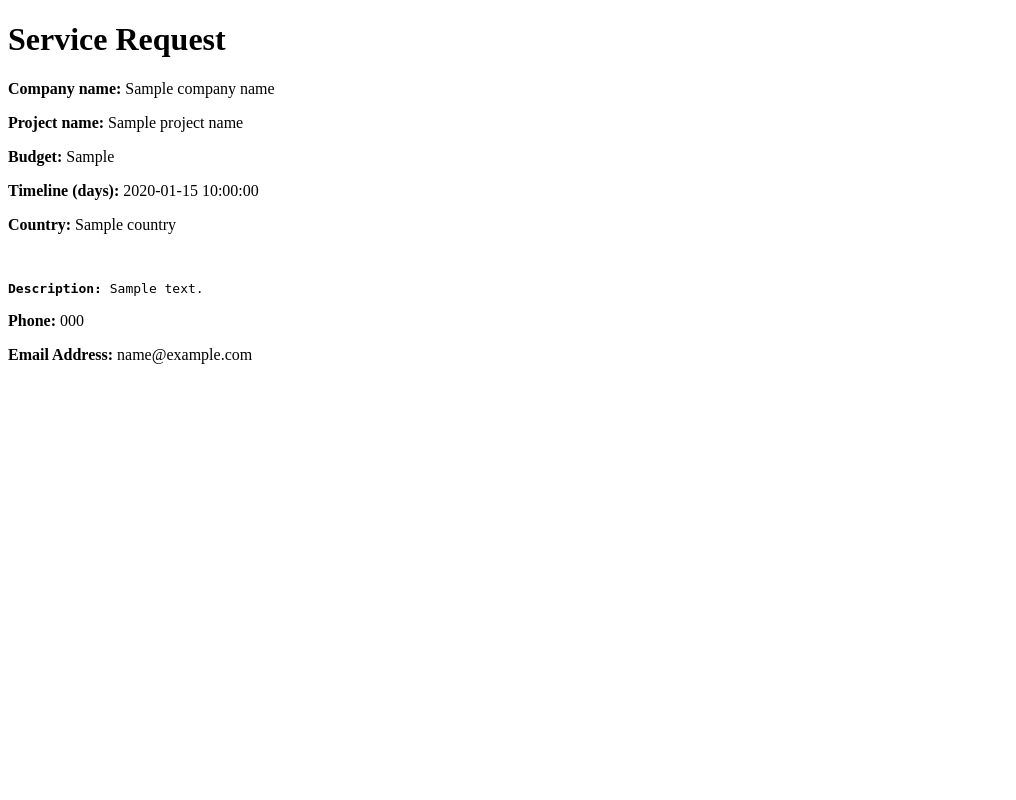
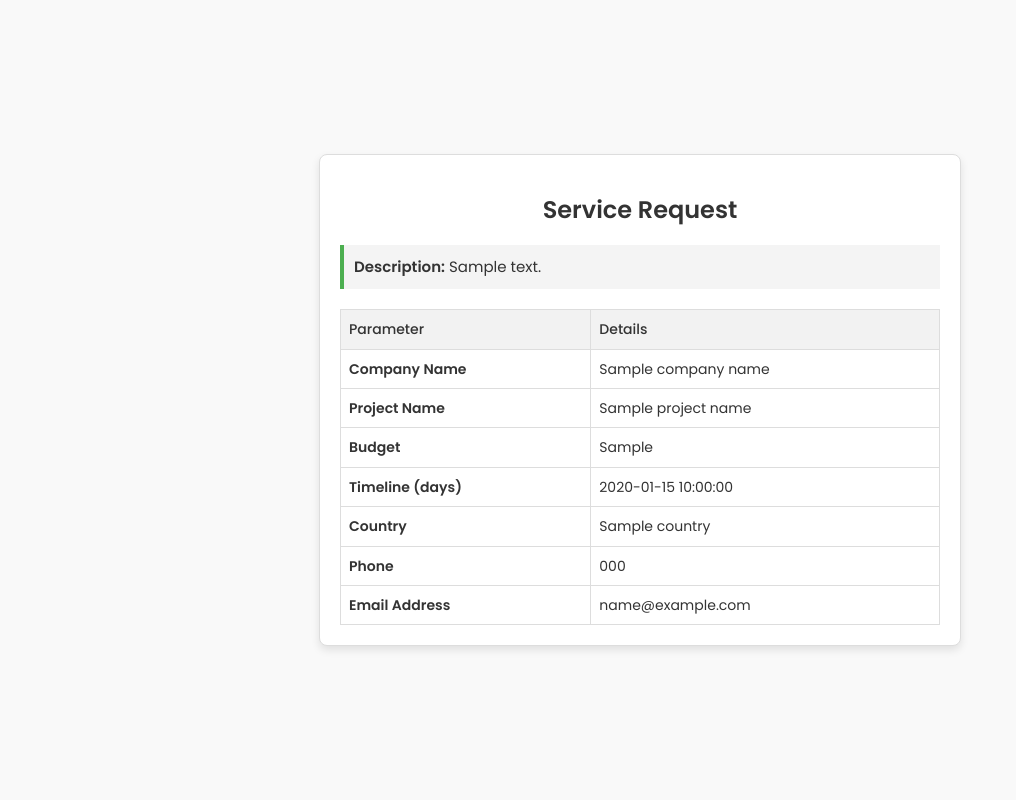
Before and after one commit to I-yan-u/vercel-colauncha, a Python web app: template Backend/server/templates/colauncha_mail.html in a window 1280 px wide. Shown: the whole page, without its empty margins (0-1016 px from the left). Run offline with Jinja, Linux system fonts and the light colour scheme; the template is opened without the code that fills it: most values are stand-ins (such as "Sample title", 1, 10 or a date in 2020).

Commit message:
Refactor request handling and enhance email template design

```diff
--- a/Backend/server/services/request_form_services.py
+++ b/Backend/server/services/request_form_services.py
@@ -42,6 +42,7 @@ class RequestFormServices:
         except (Exception, ValidationError, smtplib.SMTPException) as e:
             result.add_error(str(e))
             print(f'Error type: {type(e)}\nError: {e}')
+            raise e
             raise ErrorMessage(
                 message="Something went wrong with sending request",
                 status_code=500,
--- a/Backend/server/templates/colauncha_mail.html
+++ b/Backend/server/templates/colauncha_mail.html
@@ -1,19 +1,110 @@
 <!-- templates/colauncha_mail.html -->
 <!DOCTYPE html>
-<html>
+<html lang="en">
 <head>
+    <meta charset="UTF-8">
+    <meta name="viewport" content="width=device-width, initial-scale=1.0">
     <title>Service Request</title>
+    <link rel="preconnect" href="https://fonts.googleapis.com">
+    <link rel="preconnect" href="https://fonts.gstatic.com" crossorigin>
+    <link href="https://fonts.googleapis.com/css2?family=Poppins:wght@300;400;500;600&display=swap" rel="stylesheet">
+    <style>
+        body {
+            font-family: "Poppins", sans-serif;
+            font-size: 14px;
+            line-height: 1.6;
+            color: #333;
+            background-color: #f9f9f9;
+            margin: 0;
+            padding: 0;
+            display: flex;
+            justify-content: center;
+            align-items: center;
+            min-height: 100vh;
+        }
+        .container {
+            background-color: #fff;
+            width: 90%;
+            max-width: 600px;
+            padding: 20px;
+            border: 1px solid #ddd;
+            border-radius: 8px;
+            box-shadow: 0 4px 8px rgba(0, 0, 0, 0.1);
+            margin: 20px auto;
+        }
+        h1 {
+            color: #333;
+            text-align: center;
+            font-size: 24px;
+            margin-bottom: 16px;
+        }
+        .description {
+            font-size: 15px;
+            margin-bottom: 20px;
+            padding: 10px;
+            border-left: 4px solid #4CAF50;
+            background-color: #f4f4f4;
+        }
+        table {
+            width: 100%;
+            border-collapse: collapse;
+        }
+        table, th, td {
+            border: 1px solid #ddd;
+            padding: 8px;
+        }
+        th {
+            background-color: #f2f2f2;
+            font-weight: 500;
+            text-align: left;
+        }
+        td {
+            font-size: 14px;
+        }
+    </style>
 </head>
 <body>
-    <h1>Service Request</h1>
-    <p><b>Company name:</b> {{ company_name }}</p>
-    <p><b>Project name:</b> {{ project_name }}</p>
-    <p><b>Budget:</b> {{ estimated_budget }}</p>
-    <p><b>Timeline (days):</b> {{ max_project_time }}</p>
-    <p><b>Country:</b> {{ country }}</p>
-    <br>
-    <pre><b>Description:</b> {{ description }}</pre>
-    <p><b>Phone:</b> {{ phone }}</p>
-    <p><b>Email Address:</b> {{ email }}</p>
+    <div class="container">
+        <h1>Service Request</h1>
+
+        <div class="description">
+            <strong>Description:</strong> {{ description }}
+        </div>
+
+        <table>
+            <tr>
+                <th>Parameter</th>
+                <th>Details</th>
+            </tr>
+            <tr>
+                <td><strong>Company Name</strong></td>
+                <td>{{ company_name }}</td>
+            </tr>
+            <tr>
+                <td><strong>Project Name</strong></td>
+                <td>{{ project_name }}</td>
+            </tr>
+            <tr>
+                <td><strong>Budget</strong></td>
+                <td>{{ estimated_budget }}</td>
+            </tr>
+            <tr>
+                <td><strong>Timeline (days)</strong></td>
+                <td>{{ max_project_time }}</td>
+            </tr>
+            <tr>
+                <td><strong>Country</strong></td>
+                <td>{{ country }}</td>
+            </tr>
+            <tr>
+                <td><strong>Phone</strong></td>
+                <td>{{ phone }}</td>
+            </tr>
+            <tr>
+                <td><strong>Email Address</strong></td>
+                <td>{{ email }}</td>
+            </tr>
+        </table>
+    </div>
 </body>
 </html>
```
Also changed, not shown: Backend/server/controllers/Request_controller.py (+11 -17 lines).
